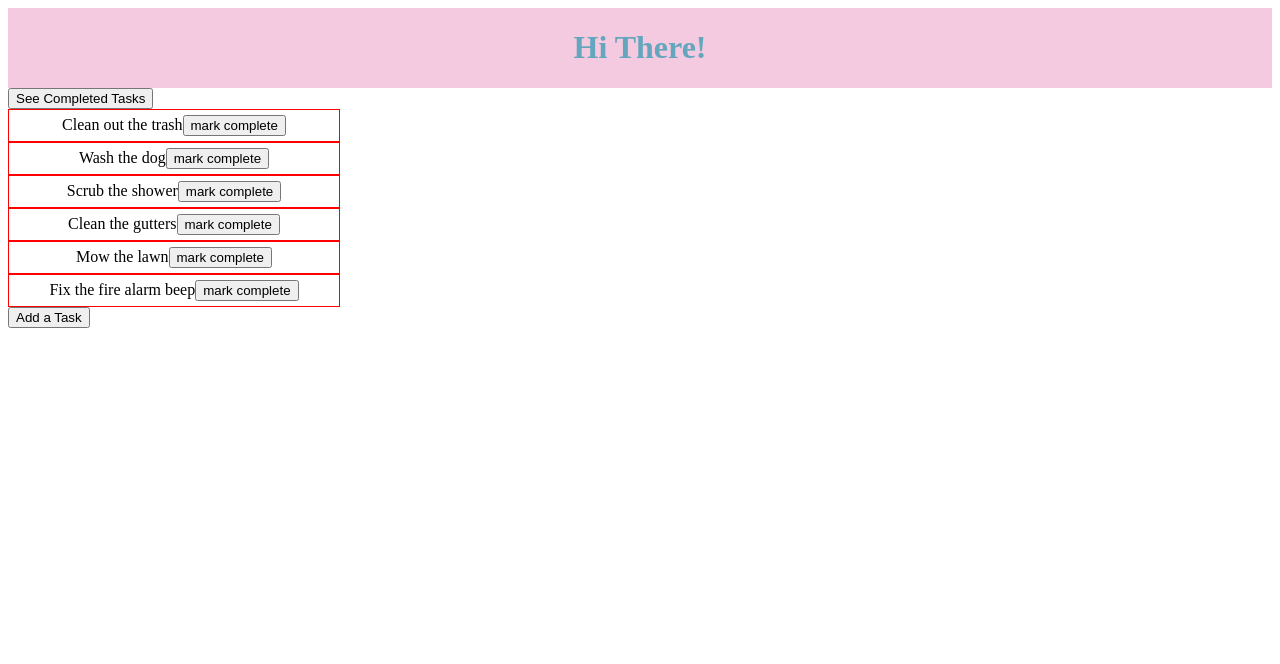
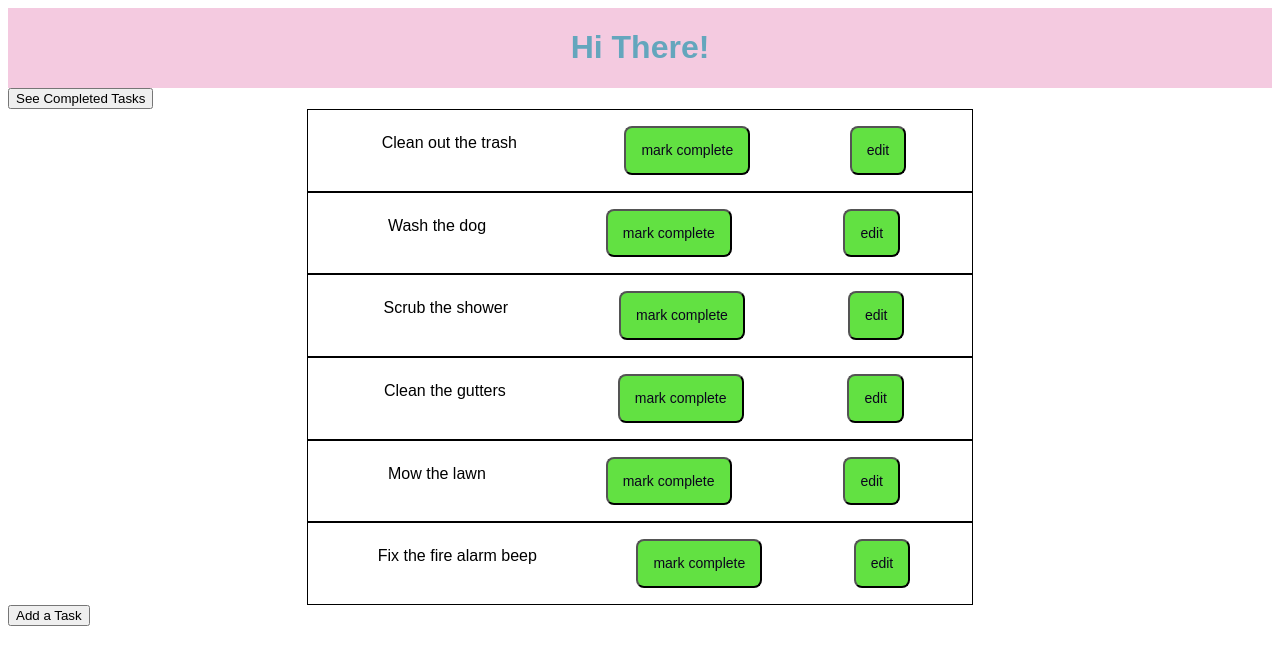
Before and after one commit to Tim-Quattrochi/TStoDos, a React (Vite) app: page / in a window 1280 px wide. Shown: the top 664 px of the page. Built offline with nearby package versions, Linux system fonts and the light colour scheme.

Commit message:
minor styling, ability to edit and save  task

```diff
--- a/src/components/TodoItem/TodoItem.module.css
+++ b/src/components/TodoItem/TodoItem.module.css
@@ -1,8 +1,23 @@
 .container {
   display: flex;
-  justify-content: center;
+  justify-content: space-around;
+  margin: 0 auto;
   align-content: center;
-  width: 20rem;
-  border: 1px solid red;
-  padding: 5px;
+  width: 50%;
+  border: 1px solid black;
+  padding: 1rem;
 }
+
+.task {
+  padding: 0.5rem;
+}
+
+.btn {
+  line-height: 105%;
+  font-size: 0.875rem;
+  border-radius: 8px;
+  padding: 15px;
+  font-weight: 500;
+  background: rgb(98, 225, 66);
+  color: rgb(11, 5, 29);
+}
--- a/src/components/TodoItem/TodoItem.tsx
+++ b/src/components/TodoItem/TodoItem.tsx
@@ -1,23 +1,66 @@
+import { useState } from "react";
 import todoItemStyles from "./TodoItem.module.css";
 
 interface TodoItemProps {
   id: number;
   task: string;
   complete: boolean;
+  isEditing: boolean | undefined;
   completeTask: (index: number) => void;
+  editTask: (index: number) => void;
+  saveTask: (index: number, task: string) => void;
 }
 
-const TodoItem = ({ task, id, completeTask }: TodoItemProps) => {
+const TodoItem = ({
+  id,
+  task,
+  complete,
+  isEditing,
+  completeTask,
+  editTask,
+  saveTask,
+}: TodoItemProps) => {
+  const [editedTask, setEditedTask] = useState<string>(task);
+
   return (
     <li className={todoItemStyles.container}>
-      <div>
-        {task}
-        <span>
-          <button onClick={() => completeTask(id)}>
-            mark complete
-          </button>
-        </span>
-      </div>
+      {isEditing ? (
+        <input
+          type="text"
+          value={editedTask}
+          onChange={(e) => setEditedTask(e.target.value)}
+        />
+      ) : (
+        <div className={todoItemStyles.task}>{task}</div>
+      )}
+
+      <button
+        className={todoItemStyles.btn}
+        onClick={() => completeTask(id)}
+      >
+        mark complete
+      </button>
+
+      {isEditing && (
+        <button
+          className={todoItemStyles.btn}
+          onClick={() =>
+            saveTask(
+              id,
+              document.getElementsByTagName("input")[0].value
+            )
+          }
+        >
+          save
+        </button>
+      )}
+      <button
+        className={todoItemStyles.btn}
+        onClick={() => editTask(id)}
+        hidden={isEditing}
+      >
+        edit
+      </button>
     </li>
   );
 };
--- a/src/context/TodoContext.tsx
+++ b/src/context/TodoContext.tsx
@@ -21,7 +21,7 @@ const enum ActionTypes {
 type ReducerAction = {
   type: ActionTypes;
   payload?: {
-    task?: string;
+    task: string;
   };
 
   index?: number;
@@ -53,13 +53,14 @@ function todoReducer(
         state.todoItems[action.index].inEdit = true;
       }
 
-      return { ...state };
+      return { ...state, todoItems: [...state.todoItems] };
     case ActionTypes.SAVE:
-      if (action.index !== undefined) {
+      if (action.index !== undefined && action.payload) {
         state.todoItems[action.index].inEdit = false;
+        state.todoItems[action.index].task = action.payload.task;
       }
 
-      return { ...state };
+      return { ...state, todoItems: [...state.todoItems] };
     case ActionTypes.DELETE: {
       return {
         ...state,
@@ -114,6 +115,7 @@ export default function TaskList() {
     dispatch type: 'save'
   */
   const saveTask = (index: number, task: string) => {
+    console.log(task)
     dispatch({ type: ActionTypes.SAVE, index, payload: { task } });
   };
 
@@ -185,8 +187,11 @@ export default function TaskList() {
           key={i}
           task={v.task}
           id={i}
+          isEditing={v.inEdit}
           complete={v.completed}
           completeTask={completeTask}
+          editTask={editTask}
+          saveTask={saveTask}
         />
       );
     }
--- a/src/index.css
+++ b/src/index.css
@@ -1,3 +1,4 @@
 :root {
   box-sizing: border-box;
+  font-family: sans-serif, Roboto, Arial, sans-serif;
 }
```
